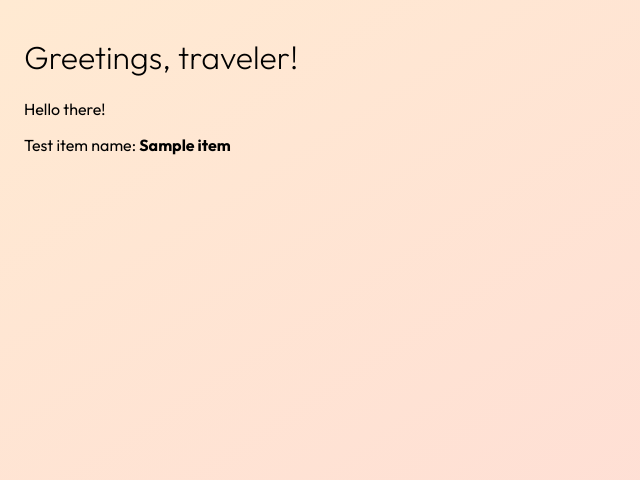
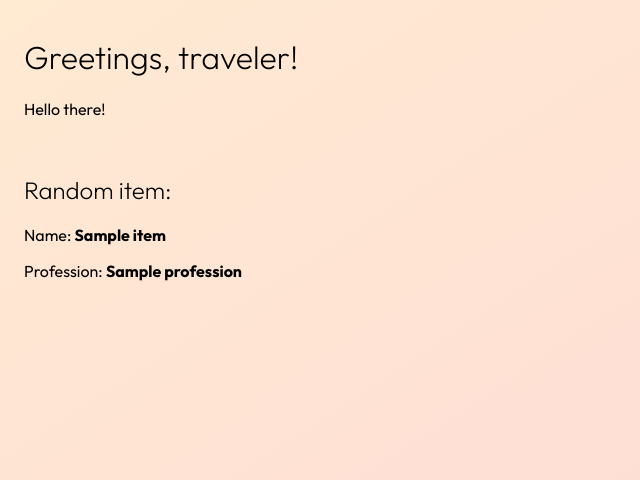
Before and after one commit to A-Kwiatkowski-21-Winchester/BS3221-Waqqly, a Flask app: page / in a window 1280 px wide. Shown: the top 480 px of the page, without its empty margins (0-640 px from the left). Run offline with Flask 2, Linux system fonts and the light colour scheme; a database or web service that is not in the repository returns one stand-in record (values such as "Sample title"); some libraries are stand-ins or nearby versions.

Commit message:
Enabled custom filter based on query
Everything except `username` and `password` are passed through as filters to the database item search

```diff
--- a/app.py
+++ b/app.py
@@ -51,7 +51,7 @@ def favicon():
 
 
 # TODO: Create route for "/API"
-@app.route("/api")
+@app.route("/api", methods=['GET', 'POST'])
 def readAPI():
     username = request.args.get("username")
     password = request.args.get("password")
@@ -61,13 +61,13 @@ def readAPI():
     pprint(
         request.args.to_dict()
     )  # TODO: Consider passing this directly into the filter for <collection>.find()
-    name = request.args.get("name")
-    if name is not None:
-        testcollection = db.get_collection("testcollection")
-        filter = {"name": f"{name}"}
-        itemcount = testcollection.count_documents(filter)
-        testitems = testcollection.find(filter)
-        return_string += f"Items with name '{name}': {itemcount}"
+    testcollection = db.get_collection("testcollection")
+    filter = request.args.to_dict()
+    filter.pop("username")
+    filter.pop("password")
+    itemcount = testcollection.count_documents(filter)
+    testitems = testcollection.find(filter)
+    return_string += f"Items with filter '{filter}': {itemcount}"
 
     return return_string
 
--- a/static/css/main.css
+++ b/static/css/main.css
@@ -6,7 +6,7 @@ body {
     overflow: hidden /* Temporarily hiding scroll bar */
 }
 
-h1 {
+h1, h2 {
     font-family: Outfit, 'Segoe UI', Tahoma, Geneva, Verdana, sans-serif;
     font-weight: 250;
 }
--- a/templates/index.html
+++ b/templates/index.html
@@ -12,7 +12,10 @@
 <body>
     <h1>Greetings, traveler!</h1>
     <p>Hello there!</p>
-    <p>Test item name: <b>{{testitem.name}}</b></p>
+    <br>
+    <h2>Random item:</h2>
+    <p>Name: <b>{{testitem.name}}</b></p>
+    <p>Profession: <b>{{testitem.profession}}</b></p>
 
     <div class="banner">
         <footer>
```
